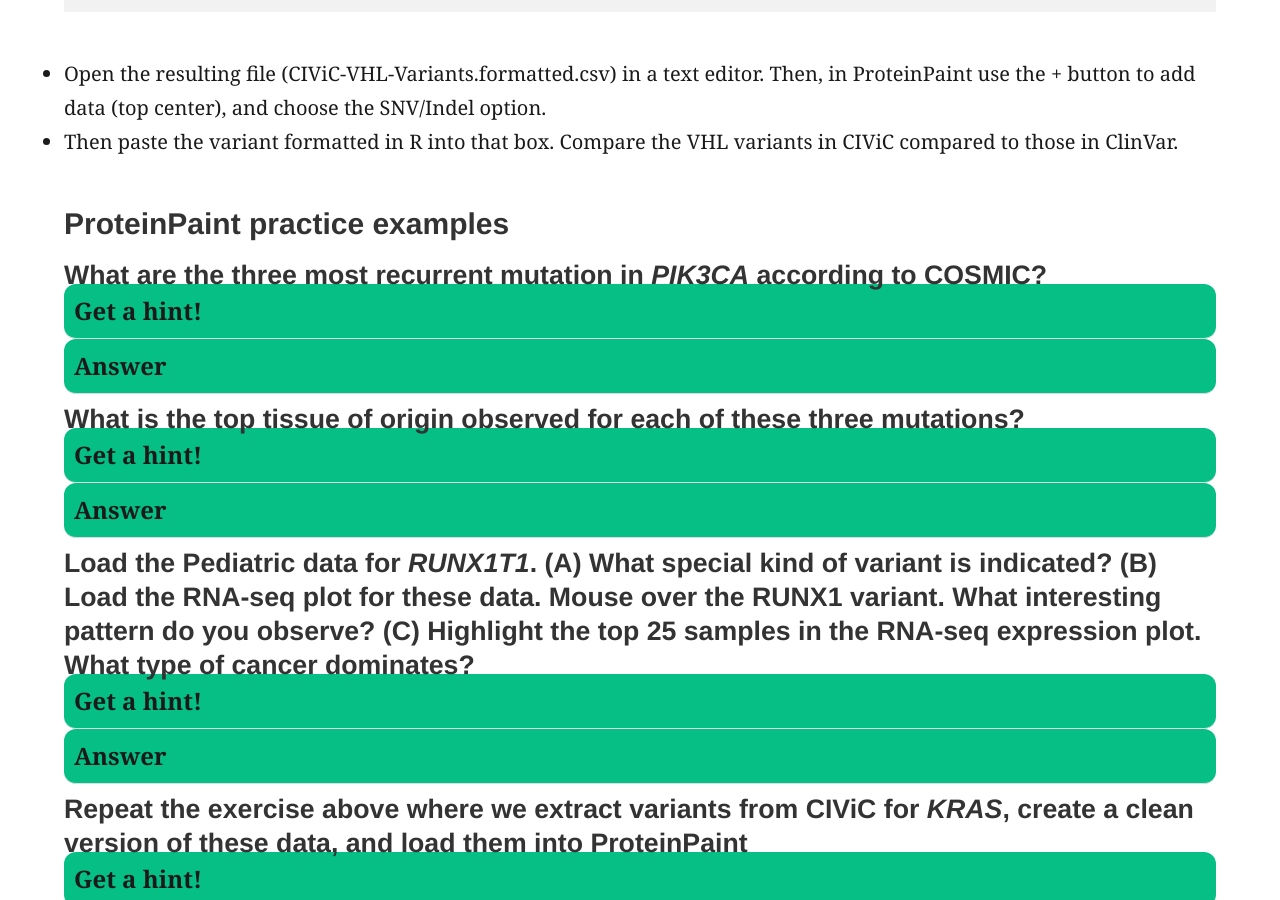
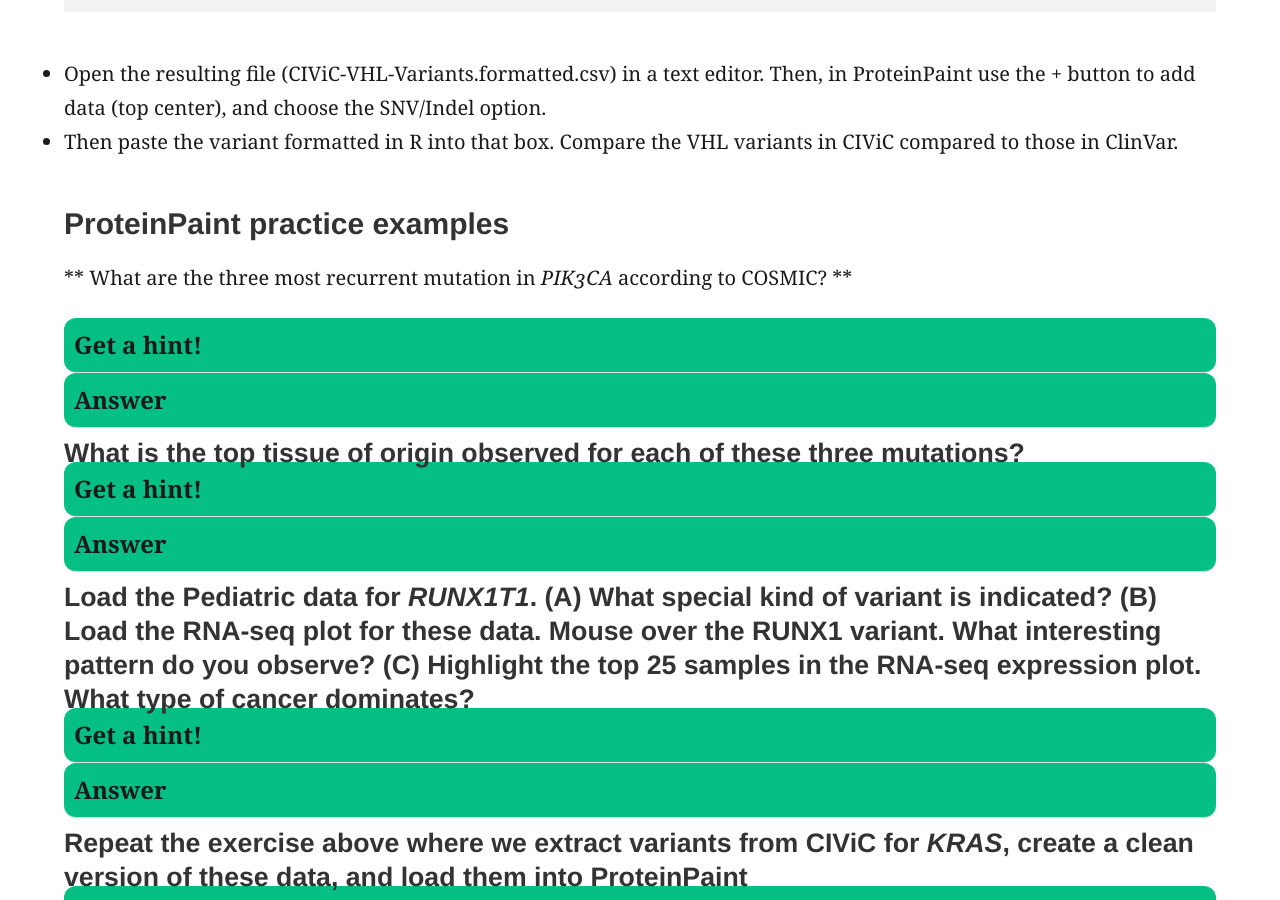
Before and after one commit to griffithlab/genviz.org, a Jekyll site: the page built from _posts/0001-07-01-ProteinPaint.md, in a window 1280 px wide and 900 px high, scrolled down 3475 px. Built offline with Jekyll 4.4.1, drawn with Linux system fonts in a browser that asks for light colours; nearby versions of some CDN libraries.

Commit message:
formatting

```diff
--- a/_posts/0001-07-01-ProteinPaint.md
+++ b/_posts/0001-07-01-ProteinPaint.md
@@ -88,11 +88,13 @@ write(output, file="CIViC-VHL-Variants.formatted.csv")
 
 ### ProteinPaint practice examples
 
-#### What are the three most recurrent mutation in *PIK3CA* according to COSMIC?
+** What are the three most recurrent mutation in *PIK3CA* according to COSMIC? **
+
 {% include question.html question="Get a hint!" answer='Load PIK3CA, activate the COSMIC track, and look for the mutations with highest patient counts'%}
 {% include question.html question="Answer" answer='H1047R, E545K, and E542K are the most recurrent mutations in PIK3CA according to COSMIC'%}
 
 #### What is the top tissue of origin observed for each of these three mutations?
+
 {% include question.html question="Get a hint!" answer='Click on the circle for each mutation and examine the tissue distribution plot'%}
 {% include question.html question="Answer" answer='H1047R (breast), E545K (large intestine), and E542K (large intestine)'%}
 
@@ -102,4 +104,5 @@ write(output, file="CIViC-VHL-Variants.formatted.csv")
 {% include question.html question="Answer" answer='(A) RNA gene fusion variants. (B) The *RUNX1*-*RUNX1T1* (aka AML-ETO) fusion variant corresponds to samples with very high *RUNX1T1* expression. (C) AML cancer dominates the top 25 samples with highest *RUNX1T1* expression.'%}
 
 #### Repeat the exercise above where we extract variants from CIViC for *KRAS*, create a clean version of these data, and load them into ProteinPaint
+
 {% include question.html question="Get a hint!" answer='You should be able to do almost exactly what we did with VHL, but for KRAS instead'%}
```
